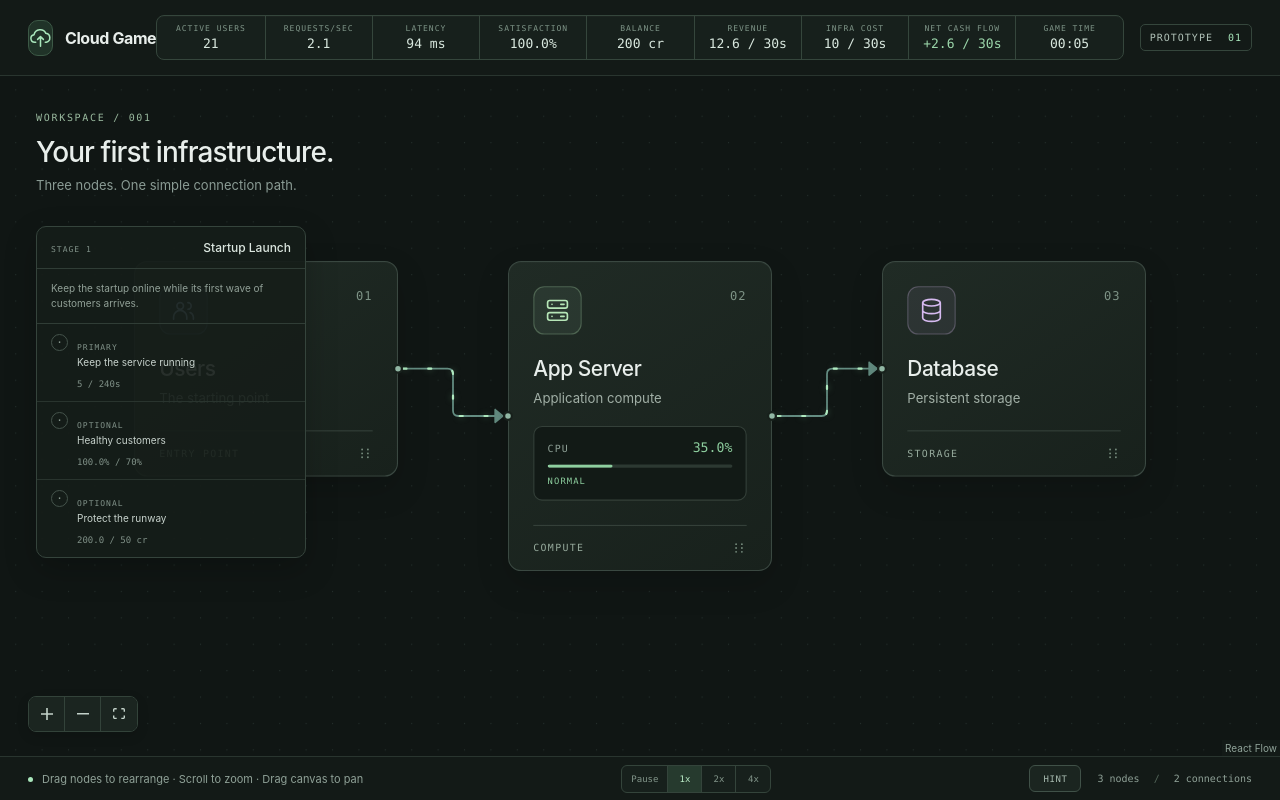
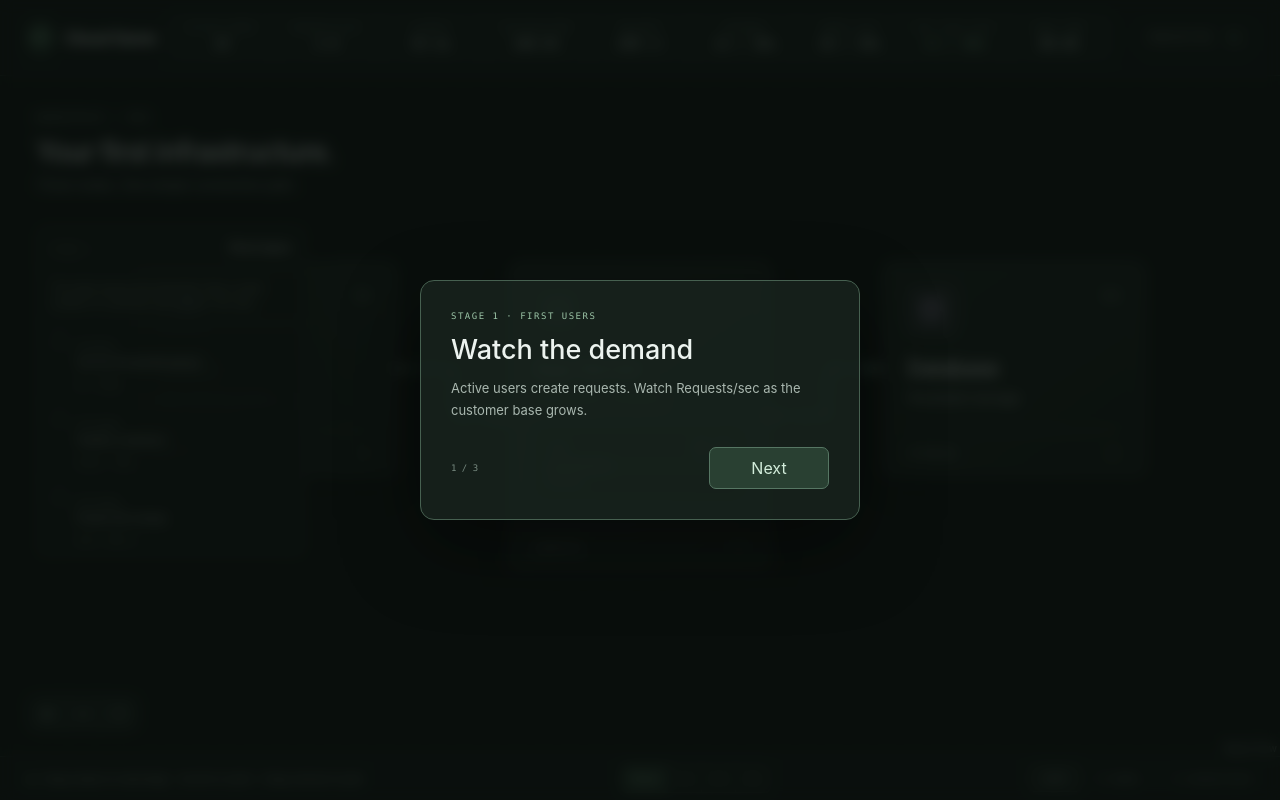
Before and after one commit to Eyadd101/mimar, a React (Vite) app: page / in a window 1280 px wide. Built offline with nearby package versions, Linux system fonts and the light colour scheme.

Commit message:
Add First Users campaign stage

```diff
--- a/src/App.css
+++ b/src/App.css
@@ -16,6 +16,74 @@
   padding: 24px;
   background: #080d0bd9;
   backdrop-filter: blur(8px);
+}
+
+.stage-briefing-overlay {
+  position: absolute;
+  inset: 0;
+  z-index: 110;
+  display: grid;
+  place-items: center;
+  padding: 24px;
+  background: #080d0bc7;
+  backdrop-filter: blur(7px);
+}
+
+.stage-briefing-card {
+  width: min(440px, 100%);
+  padding: 30px;
+  border: 1px solid #466050;
+  border-radius: 14px;
+  background: #18231ddd;
+  box-shadow: 0 28px 80px #00000075;
+}
+
+.stage-briefing-card__eyebrow {
+  margin-bottom: 12px;
+  color: #9bc4a6;
+  font: 9px var(--mono);
+  letter-spacing: 1.5px;
+  text-transform: uppercase;
+}
+
+.stage-briefing-card h2 {
+  color: #ecf3ef;
+  font-size: 27px;
+  font-weight: 550;
+}
+
+.stage-briefing-card > p:not(.stage-briefing-card__eyebrow) {
+  margin-top: 12px;
+  color: #a9b7af;
+  font-size: 13px;
+  line-height: 1.65;
+}
+
+.stage-briefing-card__footer {
+  display: flex;
+  align-items: center;
+  justify-content: space-between;
+  margin-top: 26px;
+}
+
+.stage-briefing-card__footer span {
+  color: #788a80;
+  font: 9px var(--mono);
+}
+
+.stage-briefing-card__footer button {
+  min-width: 120px;
+  padding: 10px 15px;
+  border: 1px solid #567663;
+  border-radius: 7px;
+  color: #d2ecda;
+  background: #294032;
+  cursor: pointer;
+}
+
+.stage-briefing-card__footer button:hover {
+  border-color: #739b80;
+  background: #314c3b;
 }
 
 .game-state-card {
--- a/src/App.tsx
+++ b/src/App.tsx
@@ -15,6 +15,7 @@ import { ResourceDetailsPanel } from './components/ResourceDetailsPanel'
 import { RequestFlowEdge } from './components/RequestFlowEdge'
 import { SimulationSpeedControls } from './components/SimulationSpeedControls'
 import { StageObjectivePanel } from './components/StageObjectivePanel'
+import { StageBriefingOverlay } from './components/StageBriefingOverlay'
 import { TrafficHud } from './components/TrafficHud'
 import {
   createInfrastructureEdges,
@@ -42,11 +43,13 @@ function App() {
     objectiveProgress,
     stageRating,
     hasNextStage,
+    isStageBriefingOpen,
     gameSpeed,
     setGameSpeed,
     startServerUpgrade,
     restartStage,
     continueToNextStage,
+    beginStage,
     updateResourcePosition,
   } = useGameSimulation()
   const campaignEdges = useMemo(
@@ -206,6 +209,13 @@ function App() {
           continueToNextStage()
         }}
       />
+      {isStageBriefingOpen && (
+        <StageBriefingOverlay
+          key={stage.id}
+          stage={stage}
+          onBeginStage={beginStage}
+        />
+      )}
     </main>
   )
 }
--- /dev/null
+++ b/src/components/StageBriefingOverlay.tsx
@@ -0,0 +1,46 @@
+import { useState } from 'react'
+import type { StageConfig } from '../data/stages'
+
+type StageBriefingOverlayProps = {
+  stage: StageConfig
+  onBeginStage: () => void
+}
+
+export function StageBriefingOverlay({
+  stage,
+  onBeginStage,
+}: StageBriefingOverlayProps) {
+  const [stepIndex, setStepIndex] = useState(0)
+  const step = stage.tutorialSteps[stepIndex]
+
+  if (!step) {
+    return null
+  }
+
+  const finalStep = stepIndex === stage.tutorialSteps.length - 1
+
+  return (
+    <div className="stage-briefing-overlay" role="dialog" aria-modal="true">
+      <section className="stage-briefing-card">
+        <p className="stage-briefing-card__eyebrow">
+          Stage {stage.sequence} · {stage.name}
+        </p>
+        <h2>{step.title}</h2>
+        <p>{step.message}</p>
+        <div className="stage-briefing-card__footer">
+          <span>
+            {stepIndex + 1} / {stage.tutorialSteps.length}
+          </span>
+          <button
+            type="button"
+            onClick={() =>
+              finalStep ? onBeginStage() : setStepIndex(stepIndex + 1)
+            }
+          >
+            {finalStep ? 'Begin Stage' : 'Next'}
+          </button>
+        </div>
+      </section>
+    </div>
+  )
+}
--- a/src/data/stages.ts
+++ b/src/data/stages.ts
@@ -55,11 +55,26 @@ export type StageFailureCondition =
       gracePeriodSeconds: number
     }
 
+export type StageTrafficProfile = {
+  initialActiveUsers: number
+  activeUserGrowthIntervalSeconds: number
+  activeUsersAddedPerInterval: number
+  requestsPerUserPerSecond: number
+}
+
+export type TutorialStep = {
+  title: string
+  message: string
+}
+
 export type StageConfig = {
   id: string
   sequence: number
   name: string
   storyBriefing: string
+  trafficProfile: StageTrafficProfile
+  tutorialSteps: TutorialStep[]
+  learningGoals: string[]
   minimumSurvivalDurationSeconds: number
   primaryObjective: StageObjectiveDefinition
   secondaryObjectives: StageObjectiveDefinition[]
@@ -80,26 +95,53 @@ export type StageConfig = {
 }
 
 export const prototypeStageConfig: StageConfig = {
-  id: 'prototype-run',
+  id: 'first-users',
   sequence: 1,
-  name: 'Startup Launch',
+  name: 'First Users',
   storyBriefing:
-    'Keep the startup online while its first wave of customers arrives.',
-  minimumSurvivalDurationSeconds: 240,
+    'The SaaS startup has launched. Only a small number of customers are using it—for now.',
+  trafficProfile: {
+    initialActiveUsers: 20,
+    activeUserGrowthIntervalSeconds: 5,
+    activeUsersAddedPerInterval: 1,
+    requestsPerUserPerSecond: 0.1,
+  },
+  tutorialSteps: [
+    {
+      title: 'Watch the demand',
+      message:
+        'Active users create requests. Watch Requests/sec as the customer base grows.',
+    },
+    {
+      title: 'Read the server',
+      message:
+        'CPU shows how much request capacity the App Server is using. Latency shows how long customers wait.',
+    },
+    {
+      title: 'Make the call',
+      message:
+        'Open the App Server when pressure rises. You decide whether the current tier is still enough.',
+    },
+  ],
+  learningGoals: [
+    'Requests turn user activity into server load.',
+    'Vertical scaling increases one server’s capacity.',
+  ],
+  minimumSurvivalDurationSeconds: 270,
   primaryObjective: {
-    id: 'survive-launch',
+    id: 'survive-first-users',
     type: 'survive-duration',
-    title: 'Keep the service running',
-    description: 'Stay operational for 4 game minutes.',
-    durationSeconds: 240,
+    title: 'Survive the growth period',
+    description: 'Stay solvent and operational for 4½ game minutes.',
+    durationSeconds: 270,
   },
   secondaryObjectives: [
     {
       id: 'healthy-customers',
       type: 'finish-satisfaction',
       title: 'Healthy customers',
-      description: 'Finish with at least 70% satisfaction.',
-      minimumSatisfaction: 70,
+      description: 'Finish with at least 75% satisfaction.',
+      minimumSatisfaction: 75,
     },
     {
       id: 'cash-reserve',
@@ -111,7 +153,7 @@ export const prototypeStageConfig: StageConfig = {
   ],
   winCondition: {
     type: 'all-required-objectives',
-    requiredObjectiveIds: ['survive-launch'],
+    requiredObjectiveIds: ['survive-first-users'],
   },
   starCriteria: {
     twoStars: {
@@ -139,6 +181,11 @@ export const growthPreviewStageConfig: StageConfig = {
   name: 'Growth Preview',
   storyBriefing:
     'The startup is growing. Keep the infrastructure you built ready for the next challenge.',
+  trafficProfile: {
+    ...prototypeStageConfig.trafficProfile,
+  },
+  tutorialSteps: [],
+  learningGoals: [],
   primaryObjective: {
     id: 'survive-growth-preview',
     type: 'survive-duration',
--- a/src/hooks/useGameSimulation.ts
+++ b/src/hooks/useGameSimulation.ts
@@ -9,6 +9,7 @@ import {
   beginServerUpgrade,
   continueToNextStage,
   createInitialGameState,
+  dismissStageBriefing,
   getCurrentStage,
   hasNextCampaignStage,
   moveCampaignResource,
@@ -20,7 +21,10 @@ export function useGameSimulation() {
   const [gameSpeed, setGameSpeed] =
     useState<SimulationSpeed>(defaultSimulationSpeed)
   const effectiveGameSpeed =
-    gameState.stageRuntime.status === 'playing' ? gameSpeed : 0
+    gameState.stageRuntime.status === 'playing' &&
+    gameState.stageRuntime.briefingDismissed
+      ? gameSpeed
+      : 0
 
   useEffect(() => {
     if (effectiveGameSpeed === 0) {
@@ -50,6 +54,10 @@ export function useGameSimulation() {
     setGameSpeed(defaultSimulationSpeed)
   }, [])
 
+  const beginStage = useCallback(() => {
+    setGameState(dismissStageBriefing)
+  }, [])
+
   const updateResourcePosition = useCallback(
     (resourceId: string, position: { x: number; y: number }) => {
       setGameState((currentState) =>
@@ -71,11 +79,13 @@ export function useGameSimulation() {
     objectiveProgress: gameState.stageRuntime.objectiveProgress,
     stageRating: gameState.stageRuntime.stageRating,
     hasNextStage: hasNextCampaignStage(gameState),
+    isStageBriefingOpen: !gameState.stageRuntime.briefingDismissed,
     gameSpeed: effectiveGameSpeed,
     setGameSpeed,
     startServerUpgrade: upgradeServer,
     restartStage: resetStage,
     continueToNextStage: continueCampaign,
+    beginStage,
     updateResourcePosition,
   }
 }
--- a/src/simulation/gameStateSimulation.ts
+++ b/src/simulation/gameStateSimulation.ts
@@ -44,6 +44,7 @@ export type StageRuntimeState = {
   gameOverReason: GameOverReason | null
   objectiveProgress: StageObjectiveProgress
   stageRating: StageRating | null
+  briefingDismissed: boolean
 }
 
 export type GameState = {
@@ -94,7 +95,10 @@ export function advanceGameState(
   currentState: GameState,
   elapsedGameSeconds = 1,
 ): GameState {
-  if (currentState.stageRuntime.status !== 'playing') {
+  if (
+    currentState.stageRuntime.status !== 'playing' ||
+    !currentState.stageRuntime.briefingDismissed
+  ) {
     return currentState
   }
 
@@ -128,6 +132,20 @@ export function beginServerUpgrade(currentState: GameState): GameState {
     ...currentState,
     campaign: syncCampaignWithSimulation(currentState.campaign, simulation),
     stageRuntime: { ...currentState.stageRuntime, simulation },
+  }
+}
+
+export function dismissStageBriefing(currentState: GameState): GameState {
+  if (currentState.stageRuntime.briefingDismissed) {
+    return currentState
+  }
+
+  return {
+    ...currentState,
+    stageRuntime: {
+      ...currentState.stageRuntime,
+      briefingDismissed: true,
+    },
   }
 }
 
@@ -182,11 +200,13 @@ function createStageRuntime(campaign: CampaignState): StageRuntimeState {
     simulation: createInitialTrafficState({
       tierId: appServer.tierId,
       balance: campaign.balance,
+      trafficProfile: stage.trafficProfile,
     }),
     zeroSatisfactionDurationSeconds: 0,
     gameOverReason: null,
     objectiveProgress: createStageObjectiveProgress(stage),
     stageRating: null,
+    briefingDismissed: stage.tutorialSteps.length === 0,
   }
 }
 
@@ -195,6 +215,7 @@ function advanceOneGameSecond(currentState: GameState): GameState {
   const simulation = advanceTrafficSimulation(
     currentState.stageRuntime.simulation,
     1,
+    stage.trafficProfile,
   )
   const campaign = syncCampaignWithSimulation(
     currentState.campaign,
@@ -234,6 +255,7 @@ function advanceOneGameSecond(currentState: GameState): GameState {
       gameOverReason,
       objectiveProgress,
       stageRating,
+      briefingDismissed: currentState.stageRuntime.briefingDismissed,
     },
   }
 }
--- a/src/simulation/trafficSimulation.ts
+++ b/src/simulation/trafficSimulation.ts
@@ -20,6 +20,7 @@ import {
   deductCost,
   type EconomyState,
 } from './economySimulation'
+import type { StageTrafficProfile } from '../data/stages'
 
 export type TrafficSimulationState = CustomerSatisfactionState &
   EconomyState & {
@@ -40,6 +41,7 @@ export type ServerDeployment = {
 type InitialTrafficStateOptions = {
   tierId?: ServerTierId
   balance?: number
+  trafficProfile?: StageTrafficProfile
 }
 
 const roundToOneDecimal = (value: number) => Math.round(value * 10) / 10
@@ -48,17 +50,26 @@ const roundToOneDecimal = (value: number) => Math.round(value * 10) / 10
  * Each active user generates an average of 0.1 requests per second.
  * requestsPerSecond = activeUsers * requestsPerUserPerSecond
  */
-export function calculateRequestsPerSecond(activeUsers: number) {
+export function calculateRequestsPerSecond(
+  activeUsers: number,
+  requestsPerUserPerSecond: number =
+    trafficSimulationConfig.requestsPerUserPerSecond,
+) {
   return roundToOneDecimal(
-    activeUsers * trafficSimulationConfig.requestsPerUserPerSecond,
+    activeUsers * requestsPerUserPerSecond,
   )
 }
 
 export function createInitialTrafficState(
   options: InitialTrafficStateOptions = {},
 ): TrafficSimulationState {
-  const activeUsers = trafficSimulationConfig.initialActiveUsers
-  const requestsPerSecond = calculateRequestsPerSecond(activeUsers)
+  const trafficProfile =
+    options.trafficProfile ?? trafficSimulationConfig
+  const activeUsers = trafficProfile.initialActiveUsers
+  const requestsPerSecond = calculateRequestsPerSecond(
+    activeUsers,
+    trafficProfile.requestsPerUserPerSecond,
+  )
   const tierId = options.tierId ?? appServerResourceConfig.initialTierId
   const appServer = calculateAppServerMetrics(requestsPerSecond, tierId)
   const satisfaction = createInitialCustomerSatisfactionState()
@@ -128,11 +139,12 @@ export function calculateDeploymentProgress(
 export function advanceTrafficSimulation(
   currentState: TrafficSimulationState,
   elapsedGameSeconds = 1,
+  trafficProfile: StageTrafficProfile = trafficSimulationConfig,
 ): TrafficSimulationState {
   let simulation = currentState
 
   for (let elapsed = 0; elapsed < elapsedGameSeconds; elapsed += 1) {
-    simulation = advanceOneGameSecond(simulation)
+    simulation = advanceOneGameSecond(simulation, trafficProfile)
   }
 
   return simulation
@@ -140,16 +152,20 @@ export function advanceTrafficSimulation(
 
 function advanceOneGameSecond(
   currentState: TrafficSimulationState,
+  trafficProfile: StageTrafficProfile,
 ): TrafficSimulationState {
   const gameTimeSeconds = currentState.gameTimeSeconds + 1
   const completedGrowthIntervals = Math.floor(
-    gameTimeSeconds / trafficSimulationConfig.activeUserGrowthIntervalSeconds,
+    gameTimeSeconds / trafficProfile.activeUserGrowthIntervalSeconds,
   )
   const activeUsers =
-    trafficSimulationConfig.initialActiveUsers +
+    trafficProfile.initialActiveUsers +
     completedGrowthIntervals *
-      trafficSimulationConfig.activeUsersAddedPerInterval
-  const requestsPerSecond = calculateRequestsPerSecond(activeUsers)
+      trafficProfile.activeUsersAddedPerInterval
+  const requestsPerSecond = calculateRequestsPerSecond(
+    activeUsers,
+    trafficProfile.requestsPerUserPerSecond,
+  )
   const deploymentCompleted =
     currentState.serverDeployment !== null &&
     gameTimeSeconds >= currentState.serverDeployment.completesAtGameTimeSeconds
```
